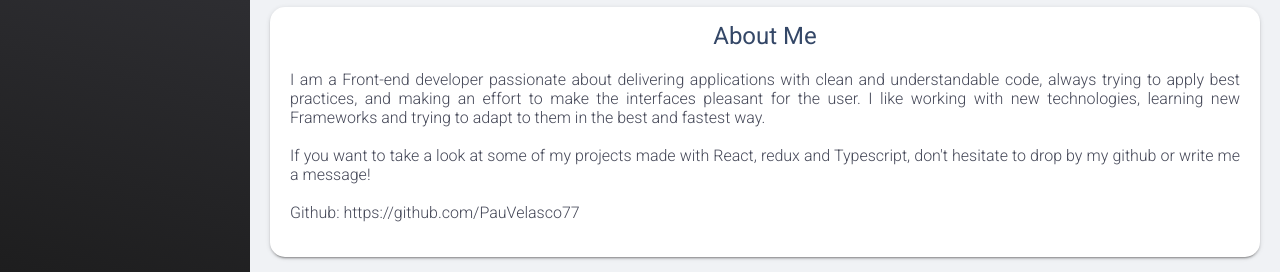
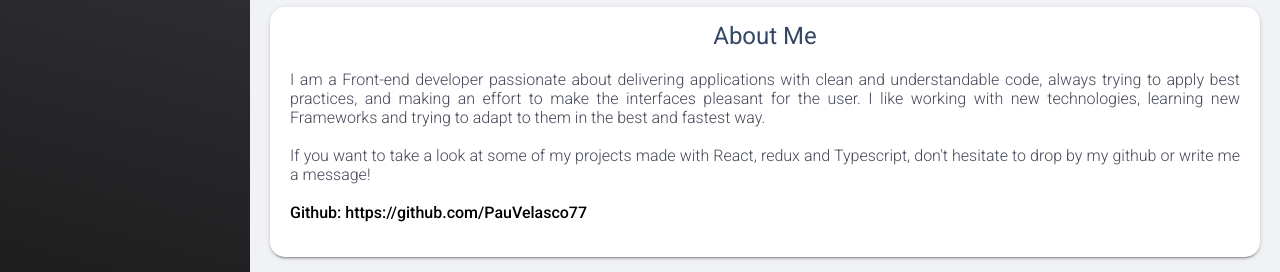
Before and after one commit to PauVelasco77/Portfolio, a React (Create React App) app: page / in a window 1280 px wide. Shown: the part 433-705 px from the top of the page. Built offline with nearby package versions, Linux system fonts and the light colour scheme.

Commit message:
added redirection to gitHub in AboutMe

```diff
--- a/src/components/AboutMe/AboutMe.js
+++ b/src/components/AboutMe/AboutMe.js
@@ -20,6 +20,12 @@
   color: rgb(52, 71, 103);
   align-items: center;
   position: relative;
+
+  & a {
+    font-weight: 500;
+    color: #000;
+    text-decoration: none;
+  }
 
   & h3 {
     margin: 0;
@@ -53,7 +59,13 @@
           React, redux and Typescript, don't hesitate to drop by my github or
           write me a message! <br />
           <br />
-          Github: https://github.com/PauVelasco77
+          <a
+            href="https://github.com/PauVelasco77"
+            target="_blank"
+            rel="noopener noreferrer"
+          >
+            Github: https://github.com/PauVelasco77
+          </a>
         </p>
       </AboutMeCard>
     </AboutMeContainer>
```
